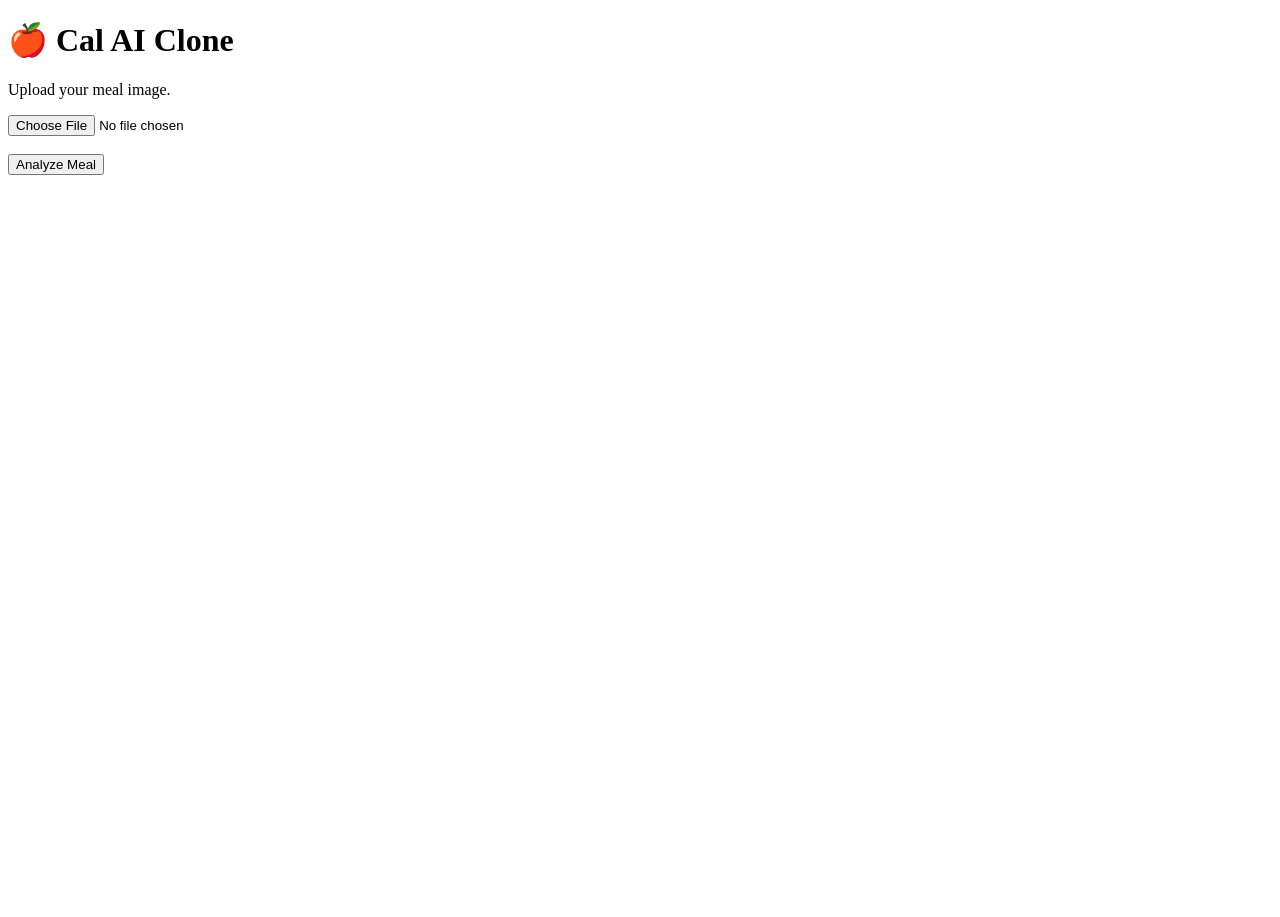
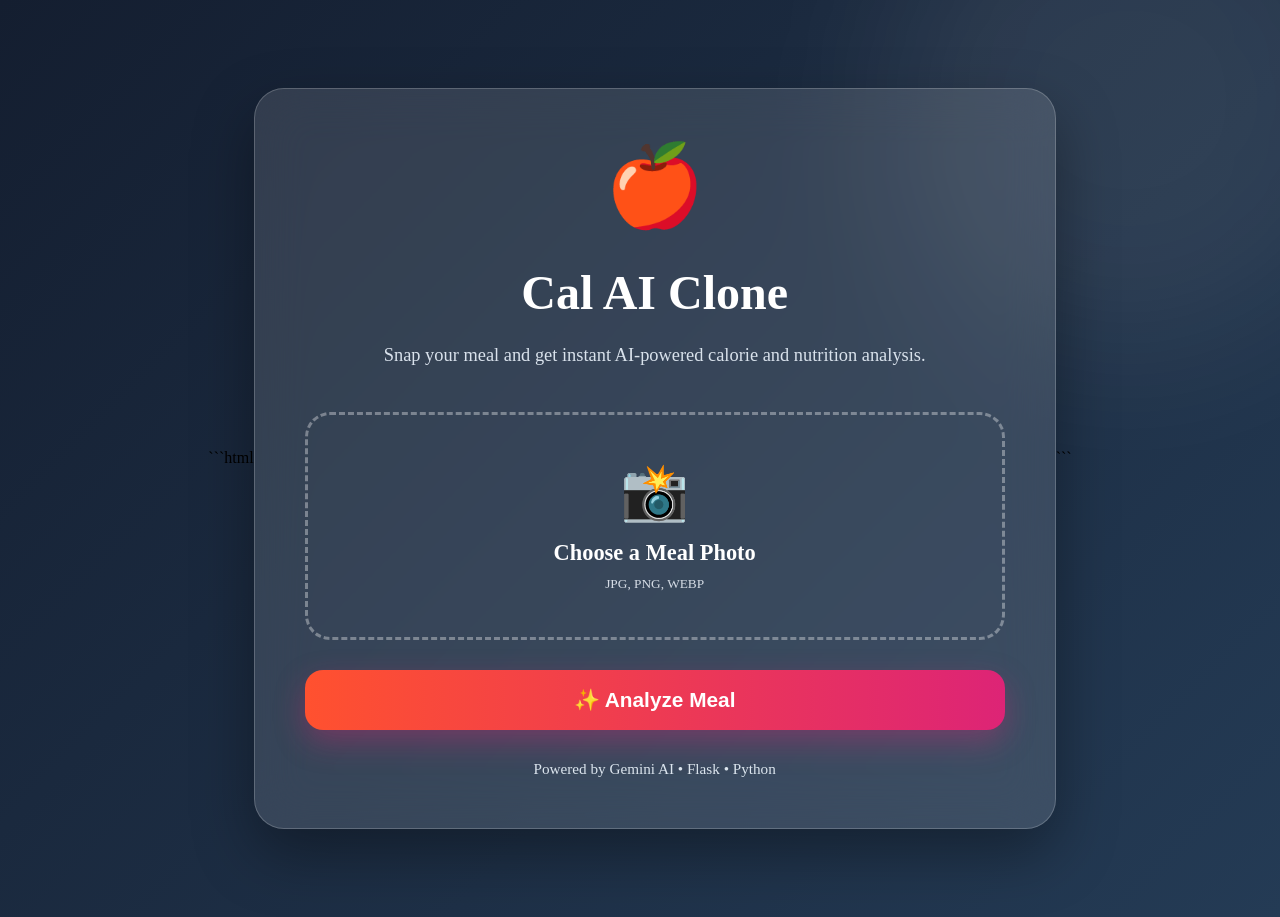
Before and after one commit to Vyshnavi-279/cal-ai-clone, a Flask app: page / in a window 1280 px wide. Before the commit the page ends 175 px from the top, so only its background shows below. Run offline with Flask 3, Linux system fonts and the light colour scheme.

Commit message:
Complete AI calorie tracker UI and Gemini integration

````diff
--- a/app.py
+++ b/app.py
@@ -37,25 +37,40 @@ def analyze():
     img = Image.open(filepath)
 
     prompt = """
-    Look at this meal image.
+    Analyze this meal image.
 
-    Tell me:
-    1. Food name
-    2. Estimated calories
-    3. Protein
-    4. Carbohydrates
-    5. Fat
+    Return the result exactly like this:
 
-    Keep the answer short and easy to read.
+    🍛 Food:
+    ...
+
+    🔥 Estimated Calories:
+    ...
+
+    💪 Protein:
+    ...
+
+    🍚 Carbohydrates:
+    ...
+
+    🥑 Fat:
+    ...
+
+    ⭐ Health Score:
+    ...
+
+    💡 Healthy Suggestion:
+    ...
+
+    Keep the response concise and user friendly.
     """
 
     response = model.generate_content([prompt, img])
 
-    return f"""
-    <h1>🍎 AI Analysis</h1>
-    <pre>{response.text}</pre>
-    """
-
+    return render_template(
+        "result.html",
+        result=response.text
+    )
 
 if __name__ == "__main__":
     app.run(debug=True)
--- /dev/null
+++ b/static/style.css
@@ -0,0 +1,155 @@
+```css
+@import url('https://fonts.googleapis.com/css2?family=Poppins:wght@300;400;500;600;700;800&display=swap');
+
+*{
+    margin:0;
+    padding:0;
+    box-sizing:border-box;
+    font-family:Poppins,sans-serif;
+}
+
+body{
+    min-height:100vh;
+    display:flex;
+    justify-content:center;
+    align-items:center;
+    background:linear-gradient(135deg,#141E30,#243B55);
+    overflow-y:auto;
+    overflow-x:hidden;
+    padding:40px 0;
+}
+
+.background{
+    position:absolute;
+    width:500px;
+    height:500px;
+    background:rgba(255,255,255,0.08);
+    border-radius:50%;
+    top:-150px;
+    right:-100px;
+    filter:blur(80px);
+}
+
+.glass-card{
+    width:90%;
+    max-width:700px;
+    padding:50px;
+    margin:40px 0;
+    border-radius:30px;
+    background:rgba(255,255,255,0.12);
+    backdrop-filter:blur(25px);
+    border:1px solid rgba(255,255,255,0.2);
+    text-align:center;
+    color:white;
+    box-shadow:0 25px 60px rgba(0,0,0,.35);
+}
+
+.logo{
+    font-size:80px;
+    margin-bottom:15px;
+}
+
+h1{
+    font-size:3rem;
+    font-weight:700;
+    margin-bottom:10px;
+}
+
+.subtitle{
+    font-size:1.15rem;
+    color:#d9e2ec;
+    margin-bottom:40px;
+    line-height:1.8;
+}
+
+.upload-area{
+    display:flex;
+    flex-direction:column;
+    align-items:center;
+    justify-content:center;
+    border:3px dashed rgba(255,255,255,.35);
+    border-radius:25px;
+    padding:45px;
+    cursor:pointer;
+    transition:.35s;
+    margin-bottom:30px;
+}
+
+.upload-area:hover{
+    background:rgba(255,255,255,.08);
+    transform:translateY(-4px);
+}
+
+.upload-area input{
+    display:none;
+}
+
+.upload-icon{
+    font-size:55px;
+    margin-bottom:15px;
+}
+
+.upload-text{
+    font-size:1.4rem;
+    font-weight:600;
+}
+
+.upload-area small{
+    margin-top:10px;
+    color:#d5dce5;
+}
+
+.analyze-btn{
+    width:100%;
+    padding:18px;
+    font-size:1.3rem;
+    font-weight:700;
+    border:none;
+    border-radius:18px;
+    cursor:pointer;
+    color:white;
+    background:linear-gradient(90deg,#FF512F,#DD2476);
+    transition:.3s;
+    box-shadow:0 12px 30px rgba(221,36,118,.35);
+}
+
+.analyze-btn:hover{
+    transform:translateY(-4px);
+    box-shadow:0 18px 40px rgba(221,36,118,.55);
+}
+
+.powered{
+    margin-top:30px;
+    color:#dce5ee;
+    font-size:.95rem;
+}
+
+@keyframes fade{
+    from{
+        opacity:0;
+        transform:translateY(30px);
+    }
+    to{
+        opacity:1;
+        transform:translateY(0);
+    }
+}
+
+@media(max-width:700px){
+
+    .glass-card{
+        padding:35px;
+    }
+
+    h1{
+        font-size:2.3rem;
+    }
+
+    .subtitle{
+        font-size:1rem;
+    }
+
+    .upload-text{
+        font-size:1.1rem;
+    }
+}
--- a/templates/index.html
+++ b/templates/index.html
@@ -1,32 +1,66 @@
+```html
 <!DOCTYPE html>
-<html>
+<html lang="en">
+<head>
+    <meta charset="UTF-8">
+    <meta name="viewport" content="width=device-width, initial-scale=1.0">
+    <title>Cal AI Clone</title>
 
-<head>
-    <title>Cal AI Clone</title>
+    <link rel="stylesheet"
+          href="{{ url_for('static', filename='style.css') }}">
 </head>
 
 <body>
 
-    <h1>🍎 Cal AI Clone</h1>
+<div class="background"></div>
 
-    <p>Upload your meal image.</p>
+<div class="glass-card">
+
+    <div class="logo">
+        🍎
+    </div>
+
+    <h1>Cal AI Clone</h1>
+
+    <p class="subtitle">
+        Snap your meal and get instant AI-powered
+        calorie and nutrition analysis.
+    </p>
 
     <form action="/analyze"
           method="POST"
           enctype="multipart/form-data">
 
-        <input type="file"
-               name="food_image"
-               required>
+        <label class="upload-area">
 
-        <br><br>
+            <input type="file"
+                   name="food_image"
+                   required>
 
-        <button type="submit">
-            Analyze Meal
+            <span class="upload-icon">📸</span>
+
+            <span class="upload-text">
+                Choose a Meal Photo
+            </span>
+
+            <small>
+                JPG, PNG, WEBP
+            </small>
+
+        </label>
+
+        <button class="analyze-btn" type="submit">
+            ✨ Analyze Meal
         </button>
 
     </form>
 
+    <div class="powered">
+        Powered by Gemini AI • Flask • Python
+    </div>
+
+</div>
+
 </body>
-
 </html>
+```
````
Also changed, not shown: templates/result.html (added, +45 -0 lines), result.html (added).
